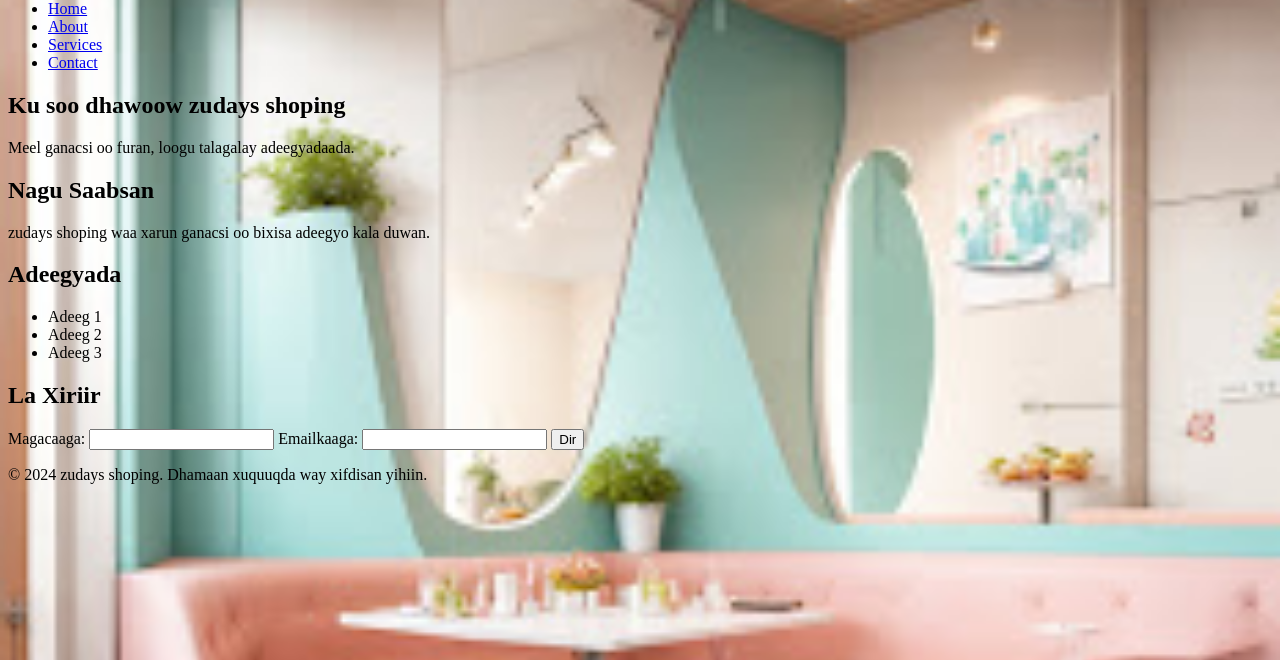
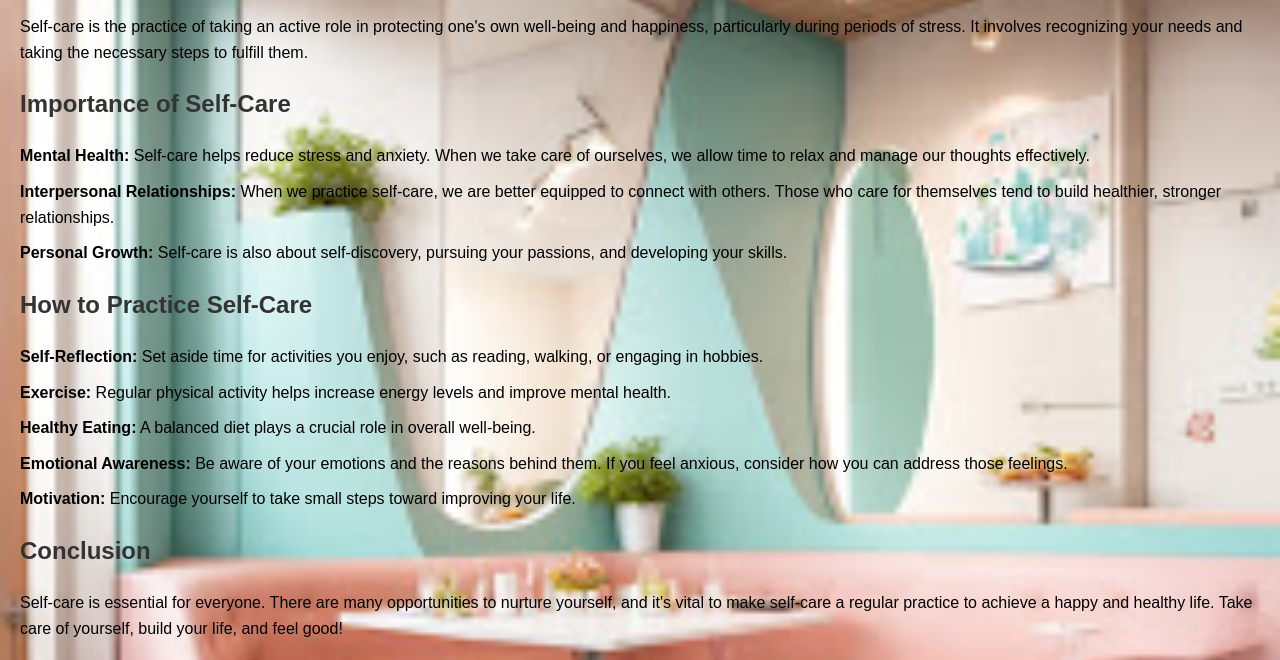
Before and after one commit to Zudaysalimahamet123/New-demo, a plain HTML site: page index.html in a window 1280 px wide. Shown: the part 80-740 px from the top of the page. Drawn offline with Linux system fonts and the light colour scheme; a script that the page names is missing.

Commit message:
update index.html

```diff
--- a/index.html
+++ b/index.html
@@ -17,25 +17,51 @@
 
     <link rel="stylesheet" href="styles.css">
 </head>
+<body>
+  <!DOCTYPE html>
+<html lang="en">
 <head>
-  <head>
-    <link rel="stylesheet" type="text/css" href="styles.css">
-</head>
+    <meta charset="UTF-8">
+    <meta name="viewport" content="width=device-width, initial-scale=1.0">
+    <title>Self-Care</title>
     <style>
-        .logo {
-            width: 100px;
-            height: 100px;
+        body {
+            font-family: Arial, sans-serif;
+            line-height: 1.6;
+            margin: 20px;
+            background-color: #f4f4f4;
+        }
+        h1, h2 {
+            color: #333;
+        }
+        p {
+            margin: 10px 0;
         }
     </style>
 </head>
 <body>
+    <h1>Self-Care: An Overview</h1>
+    <p>Self-care is the practice of taking an active role in protecting one's own well-being and happiness, particularly during periods of stress. It involves recognizing your needs and taking the necessary steps to fulfill them.</p>
 
-  </body>
+    <h2>Importance of Self-Care</h2>
+    <p><strong>Mental Health:</strong> Self-care helps reduce stress and anxiety. When we take care of ourselves, we allow time to relax and manage our thoughts effectively.</p>
+    <p><strong>Interpersonal Relationships:</strong> When we practice self-care, we are better equipped to connect with others. Those who care for themselves tend to build healthier, stronger relationships.</p>
+    <p><strong>Personal Growth:</strong> Self-care is also about self-discovery, pursuing your passions, and developing your skills.</p>
+
+    <h2>How to Practice Self-Care</h2>
+    <p><strong>Self-Reflection:</strong> Set aside time for activities you enjoy, such as reading, walking, or engaging in hobbies.</p>
+    <p><strong>Exercise:</strong> Regular physical activity helps increase energy levels and improve mental health.</p>
+    <p><strong>Healthy Eating:</strong> A balanced diet plays a crucial role in overall well-being.</p>
+    <p><strong>Emotional Awareness:</strong> Be aware of your emotions and the reasons behind them. If you feel anxious, consider how you can address those feelings.</p>
+    <p><strong>Motivation:</strong> Encourage yourself to take small steps toward improving your life.</p>
+
+    <h2>Conclusion</h2>
+    <p>Self-care is essential for everyone. There are many opportunities to nurture yourself, and it's vital to make self-care a regular practice to achieve a happy and healthy life. Take care of yourself, build your life, and feel good!</p>
+</body>
+</html>
     <header>
         <h1>zudays shoping</h1>
         <nav>
-
-
             <ul>
                 <li><a href="#home">Home</a></li>
                 <li><a href="#about">About</a></li>
```
